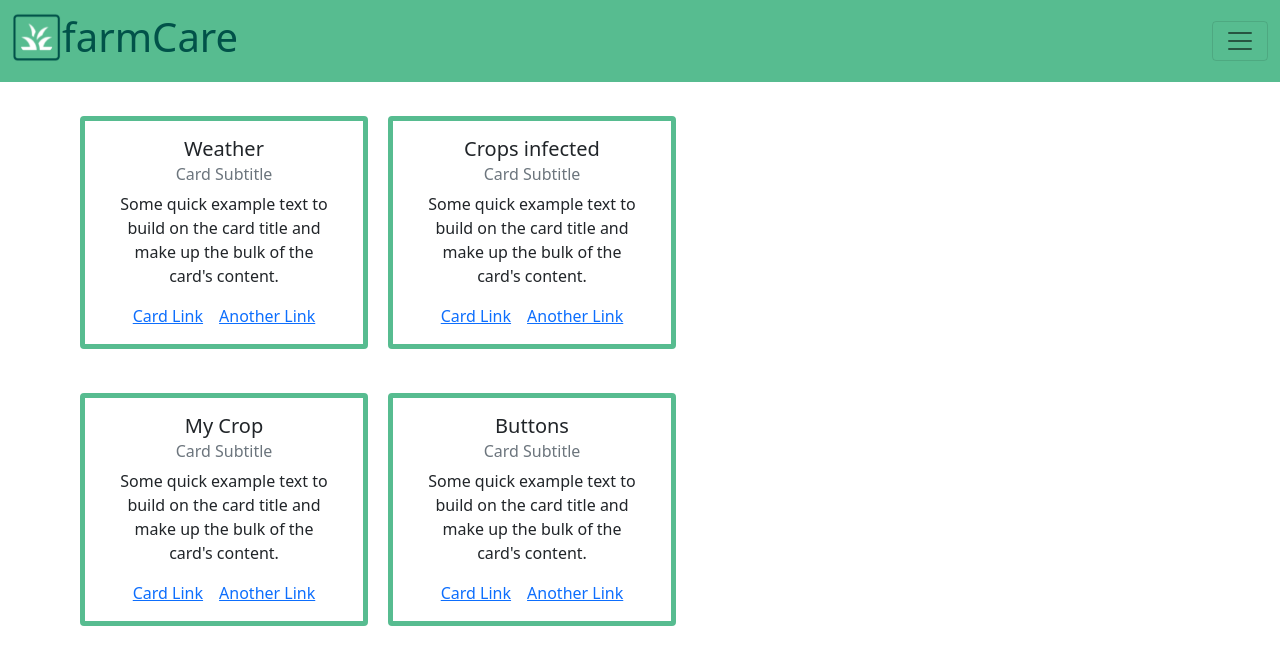
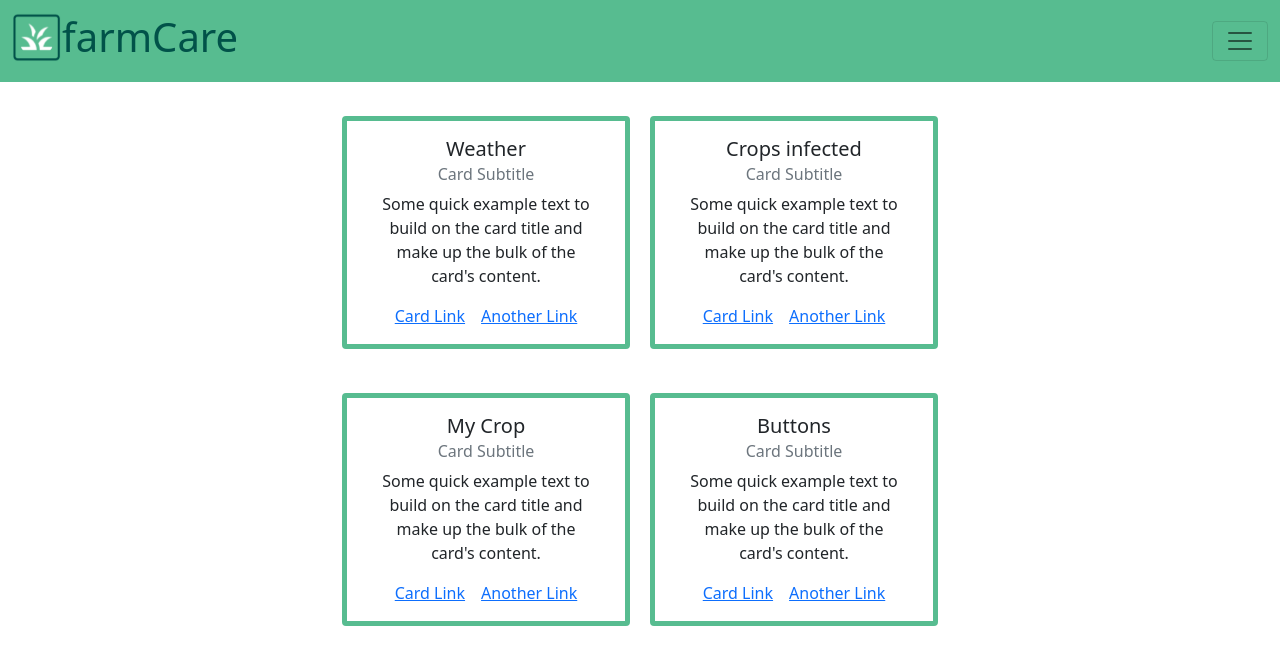
Before and after one commit to notjuanortiz/farmcare, a React (Create React App) app in the folder frontend/: page / in a window 1280 px wide. Shown: the top 664 px of the page. Built offline with nearby package versions, Linux system fonts and the light colour scheme.

Commit message:
center cards on homescreen

```diff
--- a/frontend/src/App.js
+++ b/frontend/src/App.js
@@ -14,7 +14,7 @@ function App() {
       <MainNavbar></MainNavbar>
 
       <Container>
-        <Row>
+        <Row className="justify-content-md-center">
           <Card style={{width: '18rem', borderColor: '#57BC90', borderWidth: '5px', margin: "10px"}}>
             <Card.Body>
               <Card.Title>Weather</Card.Title>
@@ -44,7 +44,7 @@ function App() {
 
         <br></br>
 
-        <Row>
+        <Row className="justify-content-md-center">
           <Card style={{width: '18rem', borderColor: '#57BC90', borderWidth: '5px', margin: "10px"}}>
             <Card.Body>
               <Card.Title>My Crop</Card.Title>
```
